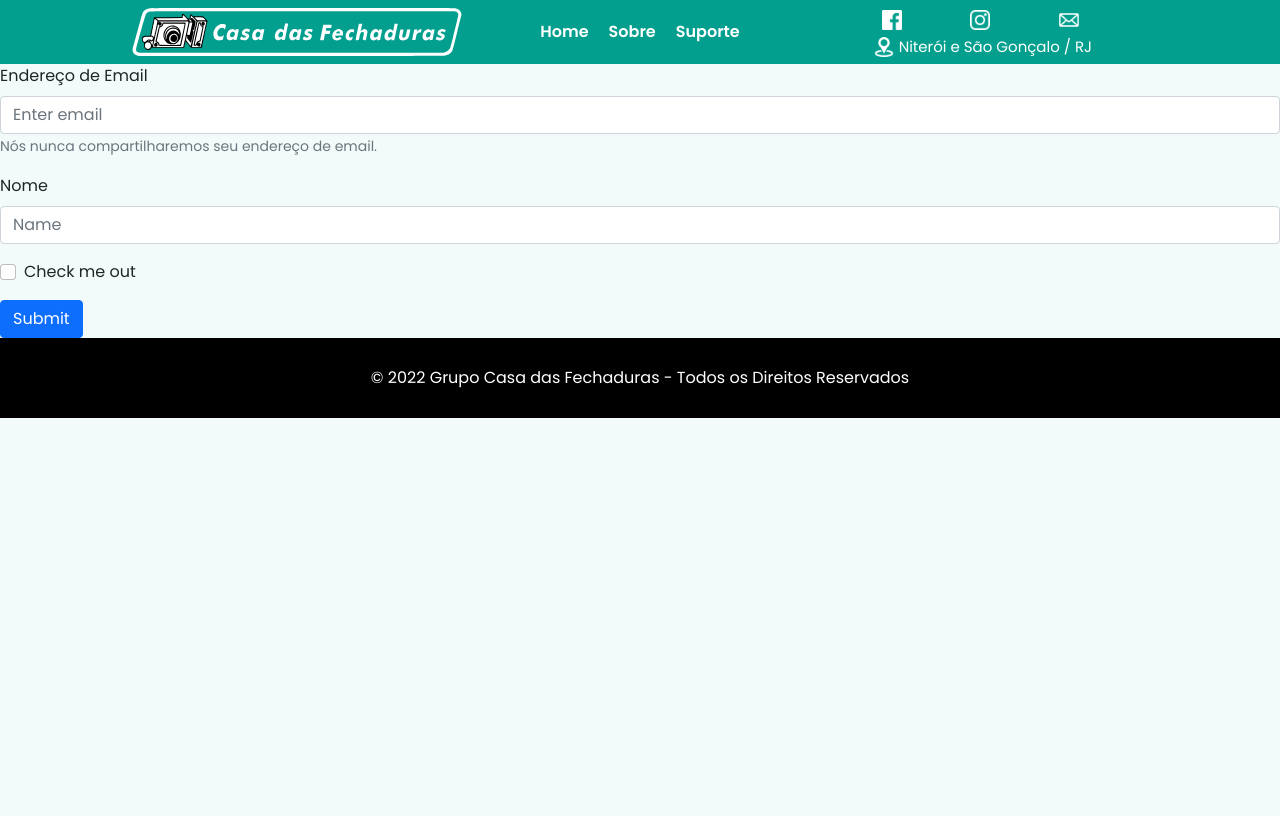
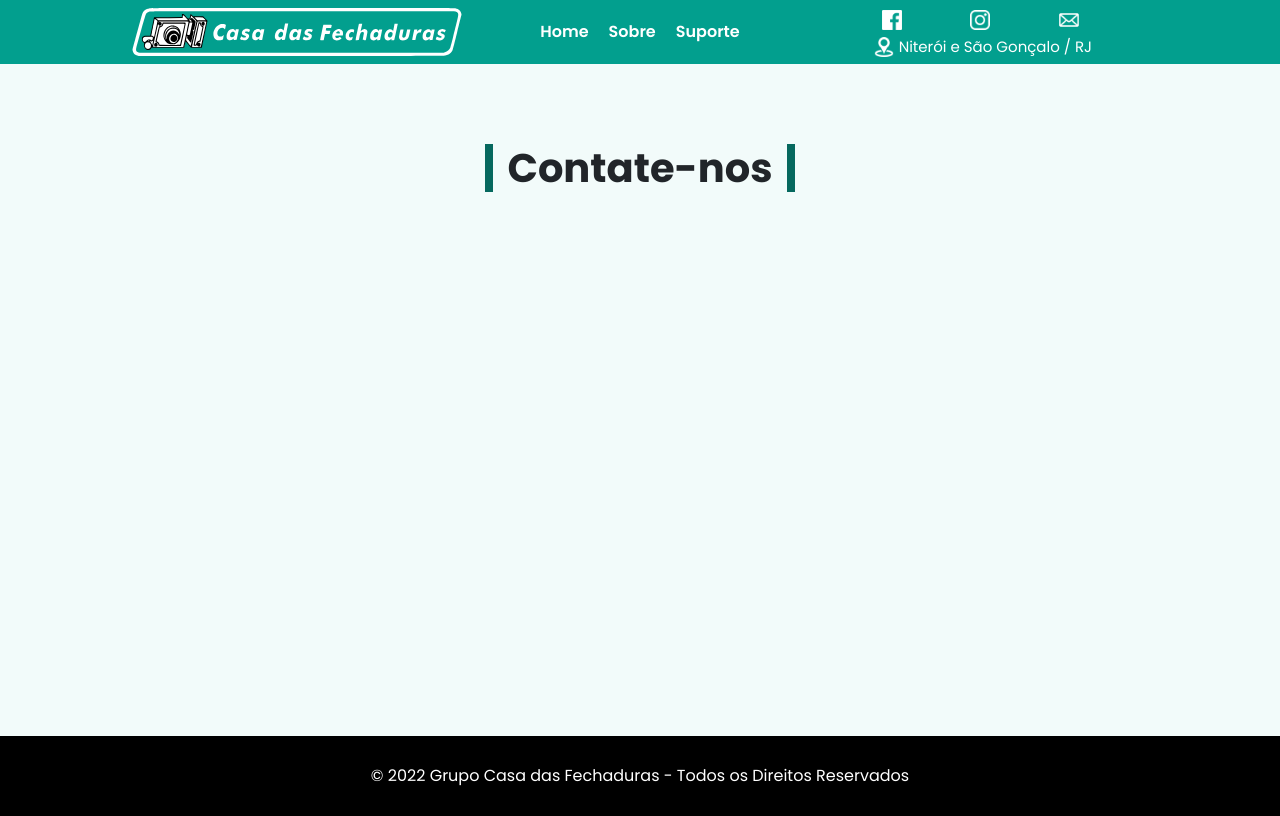
Before and after one commit to patrick2m/cfn-site, a React (Create React App) app: page /support in a window 1280 px wide. Built offline with nearby package versions, Linux system fonts and the light colour scheme.

Commit message:
criação da base da página Support e Forms

```diff
--- a/src/components/Support.jsx
+++ b/src/components/Support.jsx
@@ -4,8 +4,10 @@ import Forms from './partials/Form'
 
 export default function Support() {
   return (
-    <>
-      <Forms />
-    </>
+    <div id="main-content">
+      <div id="support-container">
+        <Forms />
+      </div>
+    </div>
   )
 }
--- a/src/components/Support.scss
+++ b/src/components/Support.scss
@@ -0,0 +1,4 @@
+#support-container {
+  display: flex;
+  justify-content: center;
+}
--- a/src/components/partials/Carousel.scss
+++ b/src/components/partials/Carousel.scss
@@ -8,7 +8,7 @@
   }
 
   .carousel-caption {
-    height: 90px;
+    height: 120px;
   }
 
   .d-block {
@@ -16,8 +16,8 @@
   }
 
   .carousel-caption {
-    background-color: rgba(0, 0, 0, 0.7);
-    padding: 10px;
+    background-color: rgba(0, 0, 0, 0.6);
+    padding: 20px;
     border-radius: 10px;
   }
 }
--- a/src/components/partials/Form.jsx
+++ b/src/components/partials/Form.jsx
@@ -1,28 +1,9 @@
-import { Form, Button } from 'react-bootstrap'
-
 import './Form.scss'
 
 export default function Forms() {
   return (
-    <Form>
-      <Form.Group className="mb-3" controlId="formBasicEmail">
-        <Form.Label>Endereço de Email</Form.Label>
-        <Form.Control type="email" placeholder="Enter email" />
-        <Form.Text className="text-muted">
-          Nós nunca compartilharemos seu endereço de email.
-        </Form.Text>
-      </Form.Group>
-
-      <Form.Group className="mb-3" controlId="formBasicPassword">
-        <Form.Label>Nome</Form.Label>
-        <Form.Control type="name" placeholder="Name" />
-      </Form.Group>
-      <Form.Group className="mb-3" controlId="formBasicCheckbox">
-        <Form.Check type="checkbox" label="Check me out" />
-      </Form.Group>
-      <Button variant="primary" type="submit">
-        Submit
-      </Button>
-    </Form>
+    <div id="form-container">
+      <h1 className="section-title">Contate-nos</h1>
+    </div>
   )
 }
--- a/src/components/partials/Form.scss
+++ b/src/components/partials/Form.scss
@@ -0,0 +1,10 @@
+#form-container {
+  h1 {
+    font-weight: bold;
+    margin: 30px 0;
+    border-left: 8px solid #06685e;
+    border-right: 8px solid #06685e;
+    padding-left: 14px;
+    padding-right: 14px;
+  }
+}
```
